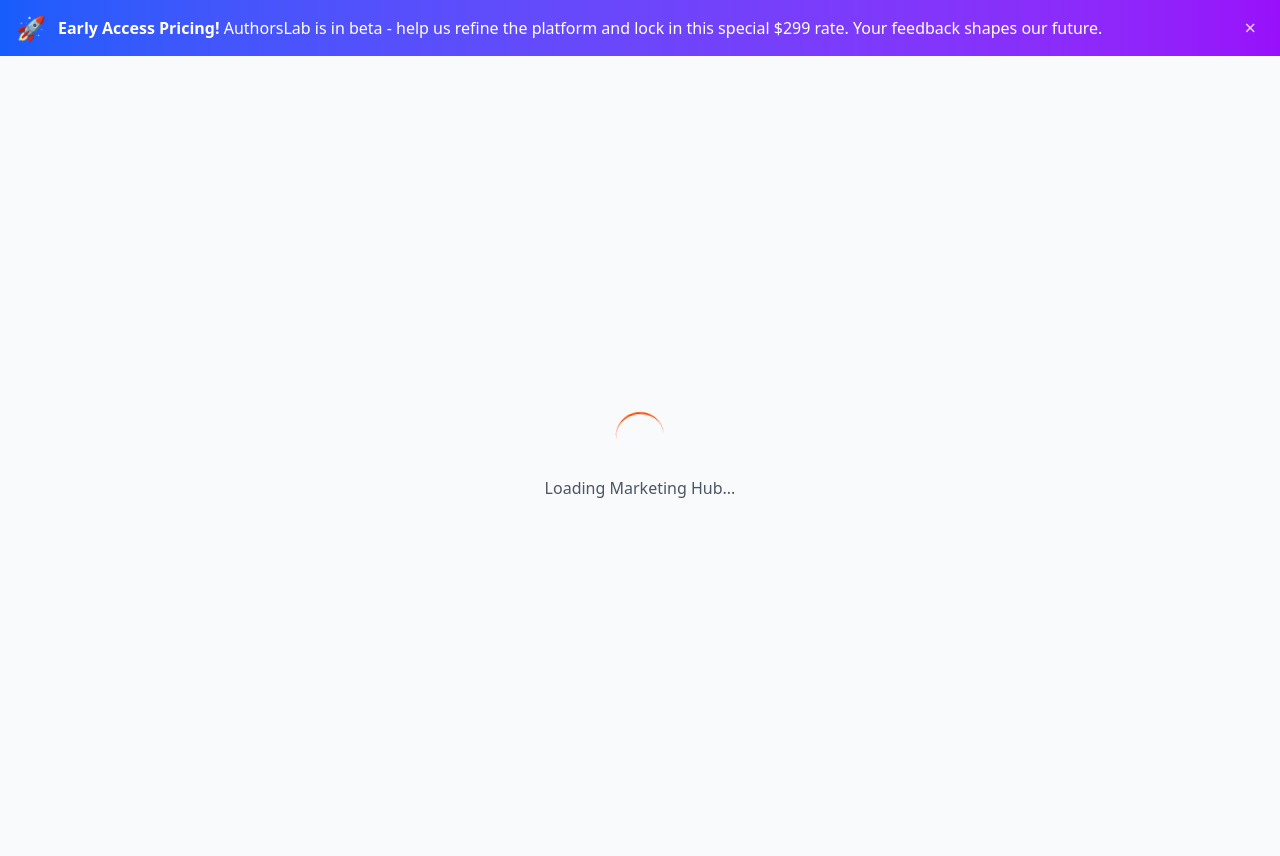
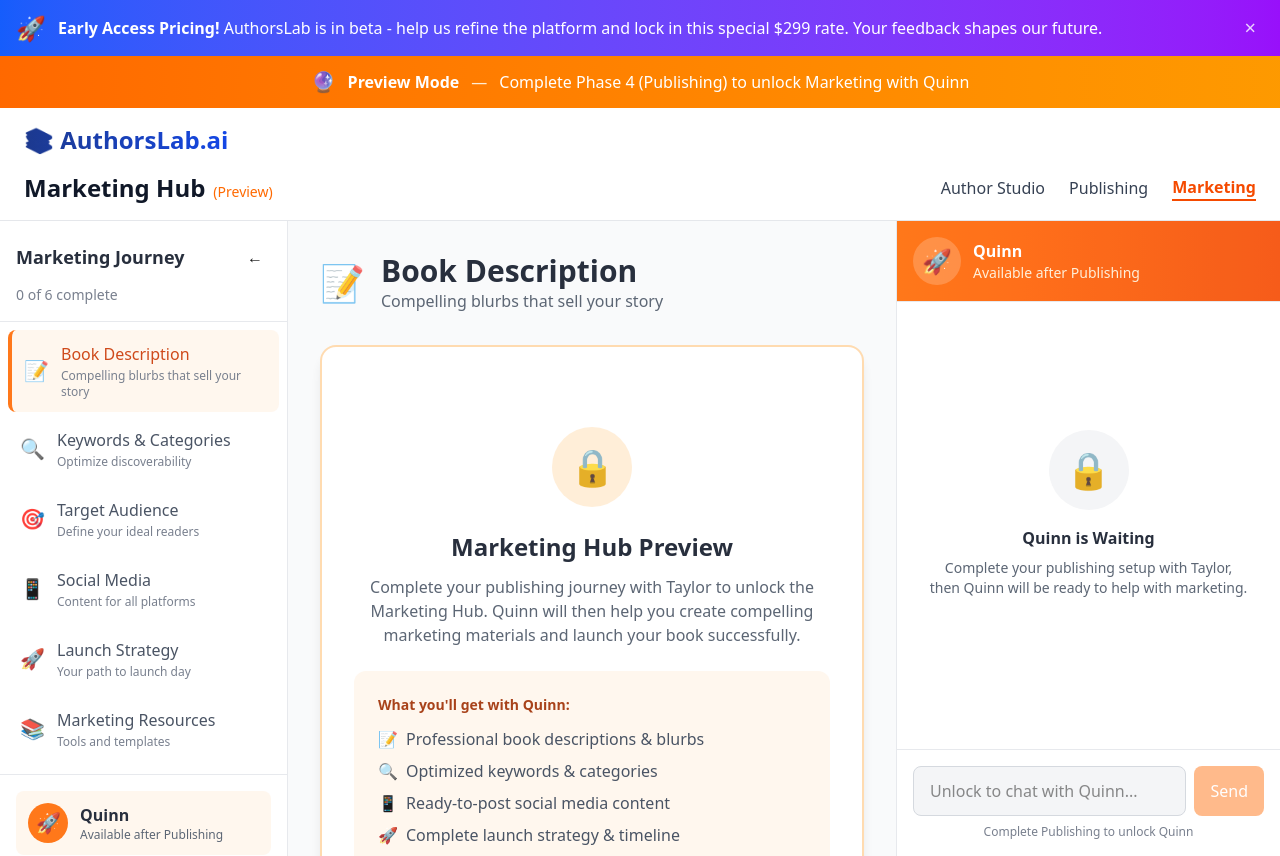
Before and after one commit to SpikeIreland/authorslab-app, a Next.js app: page /marketing-hub in a window 1280 px wide. Before the commit this address had no page. Built offline with nearby package versions, Linux system fonts and the light colour scheme.

Commit message:
Add preview mode to Marketing Hub - allow viewing without Phase 5 access

```diff
--- a/src/app/marketing-hub/page.tsx
+++ b/src/app/marketing-hub/page.tsx
@@ -87,20 +87,23 @@
   const searchParams = useSearchParams()
   const manuscriptId = searchParams.get('manuscriptId')
 
-  const [hasAccess, setHasAccess] = useState(false)
-  const [isChecking, setIsChecking] = useState(true)
+  const [isLoading, setIsLoading] = useState(true)
   const [manuscript, setManuscript] = useState<Manuscript | null>(null)
   const [marketingProgress, setMarketingProgress] = useState<MarketingProgress | null>(null)
   const [activeSection, setActiveSection] = useState<MarketingSectionId>('blurb')
   const [isSidebarCollapsed, setIsSidebarCollapsed] = useState(false)
   const [authorFirstName, setAuthorFirstName] = useState('')
 
+  // ✅ NEW: Preview mode state
+  const [isPreviewMode, setIsPreviewMode] = useState(true)
+
   // Check access and load data
   useEffect(() => {
     async function checkAccess() {
       if (!manuscriptId) {
-        console.log('❌ No manuscriptId - redirecting to author-studio')
-        router.push('/author-studio')
+        // No manuscript - show generic preview
+        setIsLoading(false)
+        setIsPreviewMode(true)
         return
       }
 
@@ -109,34 +112,34 @@
       // Get current user
       const { data: { user } } = await supabase.auth.getUser()
       if (!user) {
-        console.log('❌ No user - redirecting to login')
-        router.push('/login')
+        // Not logged in - show preview mode
+        setIsLoading(false)
+        setIsPreviewMode(true)
         return
       }
 
-      // Check if user has access to Phase 5 (Marketing)
-      const { hasPhaseAccess } = await import('@/lib/accessControl')
-      const hasAccess = await hasPhaseAccess(user.id, 5)
+      // ✅ Check if admin or beta tester (full access)
+      const { data: profile } = await supabase
+        .from('author_profiles')
+        .select('role, is_beta_tester, first_name')
+        .eq('user_id', user.id)
+        .single()
 
-      if (!hasAccess) {
-        console.log('❌ No Phase 5 access - redirecting to phase-complete')
-        router.push(`/phase-complete?manuscriptId=${manuscriptId}`)
-        return
-      }
+      const hasFullAccess = profile?.role === 'admin' || profile?.is_beta_tester === true
+      setAuthorFirstName(profile?.first_name || '')
 
-      // Check Phase 5 is active for this manuscript
+      // Check Phase 5 status
       const { data: phase5 } = await supabase
         .from('editing_phases')
         .select('phase_status')
         .eq('manuscript_id', manuscriptId)
         .eq('phase_number', 5)
-        .single()
+        .maybeSingle()
 
-      if (phase5?.phase_status !== 'active') {
-        console.log('❌ Phase 5 not active - redirecting to phase-complete')
-        router.push(`/phase-complete?manuscriptId=${manuscriptId}`)
-        return
-      }
+      const phaseActive = phase5?.phase_status === 'active'
+
+      // ✅ Set preview mode based on access
+      setIsPreviewMode(!phaseActive && !hasFullAccess)
 
       // Load manuscript
       const { data: manuscriptData } = await supabase
@@ -150,22 +153,28 @@
         const authorProfile = Array.isArray(manuscriptData.author_profiles)
           ? manuscriptData.author_profiles[0]
           : manuscriptData.author_profiles
+        if (!authorFirstName) {
           setAuthorFirstName(authorProfile?.first_name || '')
+        }
       }
 
       // Load marketing progress (if table exists)
+      try {
         const { data: progressData } = await supabase
           .from('marketing_progress')
           .select('*')
           .eq('manuscript_id', manuscriptId)
-        .single()
+          .maybeSingle()
 
         if (progressData) {
           setMarketingProgress(progressData)
         }
+      } catch (error) {
+        // Table may not exist yet - that's ok
+        console.log('Marketing progress table not available yet')
+      }
 
-      setHasAccess(true)
-      setIsChecking(false)
+      setIsLoading(false)
     }
 
     checkAccess()
@@ -173,7 +182,7 @@
 
   // Subscribe to marketing progress updates
   useEffect(() => {
-    if (!manuscriptId) return
+    if (!manuscriptId || isPreviewMode) return
 
     const supabase = createClient()
 
@@ -197,7 +206,7 @@
     return () => {
       supabase.removeChannel(channel)
     }
-  }, [manuscriptId])
+  }, [manuscriptId, isPreviewMode])
 
   // Define marketing sections
   const marketingSections: MarketingSection[] = [
@@ -217,65 +226,66 @@
       id: 'keywords',
       title: 'Keywords & Categories',
       icon: '🔍',
-      description: 'Help readers discover your book',
+      description: 'Optimize discoverability',
       isComplete: marketingProgress?.keywords_completed || false,
       items: [
-        { id: 'amazon-keywords', title: 'Amazon Keywords (7)', isComplete: (marketingProgress?.keywords?.length || 0) >= 7 },
-        { id: 'categories', title: 'BISAC Categories', isComplete: (marketingProgress?.categories?.length || 0) > 0 },
+        { id: 'keywords', title: 'Amazon Keywords (7)', isComplete: !!marketingProgress?.keywords?.length },
+        { id: 'categories', title: 'BISAC Categories', isComplete: !!marketingProgress?.categories?.length },
       ]
     },
     {
       id: 'audience',
       title: 'Target Audience',
       icon: '🎯',
-      description: 'Define your ideal reader',
-      isComplete: !!marketingProgress?.assessment_answers?.target_reader,
+      description: 'Define your ideal readers',
+      isComplete: marketingProgress?.author_bio_completed || false,
       items: [
-        { id: 'reader-profile', title: 'Reader Profile', isComplete: !!marketingProgress?.assessment_answers?.target_reader },
-        { id: 'comp-titles', title: 'Comp Titles', isComplete: false },
+        { id: 'reader-profile', title: 'Reader Profile', isComplete: false },
+        { id: 'comp-titles', title: 'Comparable Titles', isComplete: false },
+        { id: 'author-bio', title: 'Author Bio', isComplete: !!marketingProgress?.author_bio_short },
       ]
     },
     {
       id: 'social-media',
-      title: 'Social Media Content',
+      title: 'Social Media',
       icon: '📱',
-      description: 'Ready-to-post content for all platforms',
+      description: 'Content for all platforms',
       isComplete: marketingProgress?.social_completed || false,
       items: [
-        { id: 'twitter', title: 'Twitter/X Posts', isComplete: false },
-        { id: 'instagram', title: 'Instagram Captions', isComplete: false },
-        { id: 'facebook', title: 'Facebook Posts', isComplete: false },
-        { id: 'calendar', title: 'Content Calendar', isComplete: false },
+        { id: 'posts', title: 'Post Templates', isComplete: !!marketingProgress?.social_media_posts },
+        { id: 'calendar', title: 'Content Calendar', isComplete: !!marketingProgress?.content_calendar },
+        { id: 'graphics', title: 'Graphics Kit', isComplete: false },
       ]
     },
     {
       id: 'launch-plan',
       title: 'Launch Strategy',
       icon: '🚀',
-      description: 'Your roadmap to a successful launch',
+      description: 'Your path to launch day',
       isComplete: marketingProgress?.launch_completed || false,
       items: [
-        { id: 'timeline', title: 'Launch Timeline', isComplete: false },
-        { id: 'pre-launch', title: 'Pre-Launch Checklist', isComplete: false },
-        { id: 'launch-week', title: 'Launch Week Plan', isComplete: false },
-        { id: 'post-launch', title: 'Post-Launch Strategy', isComplete: false },
+        { id: 'timeline', title: 'Launch Timeline', isComplete: !!marketingProgress?.launch_timeline },
+        { id: 'checklist', title: 'Launch Checklist', isComplete: !!marketingProgress?.launch_checklist },
+        { id: 'email', title: 'Email Sequences', isComplete: false },
       ]
     },
     {
       id: 'resources',
       title: 'Marketing Resources',
       icon: '📚',
-      description: 'Templates and guides',
+      description: 'Tools and templates',
       isComplete: false,
       items: [
-        { id: 'email-templates', title: 'Email Templates', isComplete: false },
-        { id: 'review-requests', title: 'Review Request Templates', isComplete: false },
-        { id: 'media-kit', title: 'Author Media Kit', isComplete: false },
+        { id: 'press-kit', title: 'Press Kit', isComplete: false },
+        { id: 'media-assets', title: 'Media Assets', isComplete: false },
+        { id: 'promo-plan', title: 'Promo Strategy', isComplete: false },
       ]
     },
   ]
 
-  if (isChecking) {
+  const currentSection = marketingSections.find(s => s.id === activeSection)
+
+  if (isLoading) {
     return (
       <div className="min-h-screen bg-gray-50 flex items-center justify-center">
         <div className="text-center">
@@ -286,15 +296,28 @@
     )
   }
 
-  if (!hasAccess || !manuscript) {
-    return null
-  }
-
-  // Get current section data
-  const currentSection = marketingSections.find(s => s.id === activeSection)
-
   return (
     <div className="flex flex-col h-screen bg-gray-50">
+      {/* ✅ Preview Mode Banner */}
+      {isPreviewMode && (
+        <div className="bg-gradient-to-r from-orange-500 to-amber-500 text-white py-3 px-6 text-center">
+          <div className="flex items-center justify-center gap-3 flex-wrap">
+            <span className="text-xl">🔮</span>
+            <span className="font-semibold">Preview Mode</span>
+            <span className="text-orange-100 hidden sm:inline">—</span>
+            <span className="hidden sm:inline">Complete Phase 4 (Publishing) to unlock Marketing with Quinn</span>
+            {manuscriptId && (
+              <Link
+                href={`/publishing-hub?manuscriptId=${manuscriptId}`}
+                className="ml-4 px-4 py-1 bg-white text-orange-600 rounded-full text-sm font-bold hover:bg-orange-50 transition-colors"
+              >
+                Return to Publishing →
+              </Link>
+            )}
+          </div>
+        </div>
+      )}
+
       {/* Header */}
       <header className="bg-white border-b border-gray-200 sticky top-0 z-50">
         <div className="px-6 py-4">
@@ -303,7 +326,7 @@
               📚 AuthorsLab.ai
             </Link>
             <div className="flex items-center gap-4">
-              {marketingProgress?.plan_pdf_url && (
+              {marketingProgress?.plan_pdf_url && !isPreviewMode && (
                 <button
                   onClick={() => window.open(marketingProgress.plan_pdf_url!, '_blank')}
                   className="px-4 py-2 bg-orange-600 text-white text-sm rounded-lg hover:bg-orange-700 transition-colors flex items-center gap-2 shadow-sm"
@@ -319,7 +342,11 @@
           <div className="flex items-center justify-between">
             <div className="flex items-center gap-4">
               <div>
-                <h1 className="text-2xl font-bold text-gray-900">{manuscript.title}</h1>
+                <h1 className="text-2xl font-bold text-gray-900">
+                  {manuscript?.title || 'Marketing Hub'}
+                  {isPreviewMode && <span className="text-sm font-normal text-orange-500 ml-2">(Preview)</span>}
+                </h1>
+                {manuscript && (
                   <div className="flex items-center gap-4 text-sm text-gray-600 mt-1">
                     <span>{manuscript.genre}</span>
                     <span className="text-gray-400">•</span>
@@ -327,25 +354,26 @@
                     <span className="text-gray-400">•</span>
                     <span>{manuscript.total_chapters} chapters</span>
                   </div>
+                )}
               </div>
             </div>
 
-            {/* Phase Navigation - All links include manuscriptId */}
+            {/* Phase Navigation */}
             <nav className="flex items-center gap-6">
               <Link
-                href={`/author-studio?manuscriptId=${manuscriptId}&phase=3`}
+                href={manuscriptId ? `/author-studio?manuscriptId=${manuscriptId}&phase=3` : '/author-studio'}
                 className="text-gray-700 hover:text-blue-900 font-medium transition-colors"
               >
                 Author Studio
               </Link>
               <Link
-                href={`/publishing-hub?manuscriptId=${manuscriptId}`}
+                href={manuscriptId ? `/publishing-hub?manuscriptId=${manuscriptId}` : '/publishing-hub'}
                 className="text-gray-700 hover:text-blue-900 font-medium transition-colors"
               >
                 Publishing
               </Link>
               <Link
-                href={`/marketing-hub?manuscriptId=${manuscriptId}`}
+                href={manuscriptId ? `/marketing-hub?manuscriptId=${manuscriptId}` : '/marketing-hub'}
                 className="text-orange-600 font-semibold border-b-2 border-orange-600"
               >
                 Marketing
@@ -356,7 +384,7 @@
       </header>
 
       {/* Main Layout */}
-      <div className="flex-1 flex overflow-hidden">
+      <div className={`flex-1 flex overflow-hidden ${isPreviewMode ? 'opacity-90' : ''}`}>
         {/* LEFT: Marketing Journey Navigation */}
         <div className={`${isSidebarCollapsed ? 'w-16' : 'w-72'} bg-white border-r border-gray-200 flex flex-col transition-all overflow-y-auto`}>
           <div className="p-4 border-b border-gray-200">
@@ -384,11 +412,12 @@
             {marketingSections.map((section) => (
               <button
                 key={section.id}
-                onClick={() => setActiveSection(section.id)}
+                onClick={() => !isPreviewMode && setActiveSection(section.id)}
+                disabled={isPreviewMode}
                 className={`w-full text-left p-3 rounded-lg mb-1 transition-colors ${activeSection === section.id
                   ? 'bg-orange-50 border-l-4 border-orange-500'
                   : 'hover:bg-gray-50'
-                  }`}
+                  } ${isPreviewMode ? 'cursor-default' : 'cursor-pointer'}`}
               >
                 <div className="flex items-center gap-3">
                   <span className="text-xl">{section.icon}</span>
@@ -420,7 +449,9 @@
                 </div>
                 <div>
                   <p className="font-semibold text-gray-900">Quinn</p>
-                  <p className="text-xs text-gray-600">Ready to strategize</p>
+                  <p className="text-xs text-gray-600">
+                    {isPreviewMode ? 'Available after Publishing' : 'Ready to strategize'}
+                  </p>
                 </div>
               </div>
             </div>
@@ -440,8 +471,57 @@
             </div>
           </div>
 
-          {/* Placeholder Content - Will be replaced with actual components */}
+          {/* Content Area */}
           <div className="bg-white rounded-2xl p-8 shadow-lg border-2 border-orange-200">
+            {isPreviewMode ? (
+              // ✅ Preview Mode Content
+              <div className="text-center py-12">
+                <div className="w-20 h-20 bg-orange-100 rounded-full flex items-center justify-center text-4xl mx-auto mb-6">
+                  🔒
+                </div>
+                <h3 className="text-2xl font-bold text-gray-900 mb-3">
+                  Marketing Hub Preview
+                </h3>
+                <p className="text-gray-600 max-w-md mx-auto mb-6">
+                  Complete your publishing journey with Taylor to unlock the Marketing Hub.
+                  Quinn will then help you create compelling marketing materials and launch your book successfully.
+                </p>
+
+                {/* What's included preview */}
+                <div className="max-w-lg mx-auto text-left bg-orange-50 rounded-xl p-6 mb-6">
+                  <p className="text-sm font-semibold text-orange-800 mb-3">What you&apos;ll get with Quinn:</p>
+                  <ul className="space-y-2">
+                    <li className="flex items-center gap-2 text-gray-700">
+                      <span className="text-orange-500">📝</span> Professional book descriptions & blurbs
+                    </li>
+                    <li className="flex items-center gap-2 text-gray-700">
+                      <span className="text-orange-500">🔍</span> Optimized keywords & categories
+                    </li>
+                    <li className="flex items-center gap-2 text-gray-700">
+                      <span className="text-orange-500">📱</span> Ready-to-post social media content
+                    </li>
+                    <li className="flex items-center gap-2 text-gray-700">
+                      <span className="text-orange-500">🚀</span> Complete launch strategy & timeline
+                    </li>
+                    <li className="flex items-center gap-2 text-gray-700">
+                      <span className="text-orange-500">✉️</span> Email campaign templates
+                    </li>
+                  </ul>
+                </div>
+
+                {manuscriptId && (
+                  <Link
+                    href={`/publishing-hub?manuscriptId=${manuscriptId}`}
+                    className="inline-flex items-center gap-2 px-6 py-3 bg-teal-600 text-white rounded-xl font-bold hover:bg-teal-700 transition-all"
+                  >
+                    <span>📚</span>
+                    <span>Continue with Publishing</span>
+                    <span>→</span>
+                  </Link>
+                )}
+              </div>
+            ) : (
+              // Active Mode - Placeholder Content
               <div className="text-center py-12">
                 <div className="w-20 h-20 bg-orange-100 rounded-full flex items-center justify-center text-4xl mx-auto mb-6">
                   🏗️
@@ -466,10 +546,11 @@
                   </ul>
                 </div>
               </div>
+            )}
           </div>
 
-          {/* Assessment CTA (if not completed) */}
-          {!marketingProgress?.assessment_completed && (
+          {/* Assessment CTA (if not completed and not in preview mode) */}
+          {!isPreviewMode && !marketingProgress?.assessment_completed && (
             <div className="mt-8 bg-gradient-to-r from-orange-500 to-orange-600 rounded-2xl p-8 text-white">
               <div className="flex items-center gap-6">
                 <div className="w-16 h-16 bg-white/20 rounded-xl flex items-center justify-center text-3xl">
@@ -489,7 +570,7 @@
           )}
         </div>
 
-        {/* RIGHT: Quinn Chat Panel (Placeholder) */}
+        {/* RIGHT: Quinn Chat Panel */}
         <div className="w-96 bg-white border-l border-gray-200 flex flex-col">
           {/* Chat Header */}
           <div className="p-4 border-b border-gray-200 bg-gradient-to-r from-orange-500 to-orange-600">
@@ -499,13 +580,37 @@
               </div>
               <div className="text-white">
                 <h3 className="font-bold">Quinn</h3>
-                <p className="text-sm text-orange-100">The Creative Strategist</p>
+                <p className="text-sm text-orange-100">
+                  {isPreviewMode ? 'Available after Publishing' : 'The Creative Strategist'}
+                </p>
               </div>
             </div>
           </div>
 
-          {/* Chat Placeholder */}
+          {/* Chat Content */}
           <div className="flex-1 p-6 flex flex-col items-center justify-center text-center">
+            {isPreviewMode ? (
+              // Preview Mode Chat
+              <>
+                <div className="w-20 h-20 bg-gray-100 rounded-full flex items-center justify-center text-4xl mb-4">
+                  🔒
+                </div>
+                <h4 className="font-bold text-gray-900 mb-2">Quinn is Waiting</h4>
+                <p className="text-gray-600 text-sm mb-6 max-w-xs">
+                  Complete your publishing setup with Taylor, then Quinn will be ready to help with marketing.
+                </p>
+                {manuscriptId && (
+                  <Link
+                    href={`/publishing-hub?manuscriptId=${manuscriptId}`}
+                    className="px-4 py-2 bg-teal-600 text-white rounded-lg text-sm font-semibold hover:bg-teal-700 transition-colors"
+                  >
+                    Continue Publishing →
+                  </Link>
+                )}
+              </>
+            ) : (
+              // Active Mode Chat Placeholder
+              <>
                 <div className="w-20 h-20 bg-orange-100 rounded-full flex items-center justify-center text-4xl mb-4">
                   💬
                 </div>
@@ -526,27 +631,31 @@
                     🚀 &quot;Create a launch timeline for me&quot;
                   </button>
                 </div>
+              </>
+            )}
           </div>
 
-          {/* Chat Input Placeholder */}
+          {/* Chat Input */}
           <div className="p-4 border-t border-gray-200">
             <div className="flex gap-2">
               <input
                 type="text"
-                placeholder="Ask Quinn about marketing..."
-                className="flex-1 px-4 py-3 border border-gray-300 rounded-lg focus:outline-none focus:ring-2 focus:ring-orange-500 focus:border-transparent"
-                disabled
+                placeholder={isPreviewMode ? "Unlock to chat with Quinn..." : "Ask Quinn about marketing..."}
+                className="flex-1 px-4 py-3 border border-gray-300 rounded-lg focus:outline-none focus:ring-2 focus:ring-orange-500 focus:border-transparent disabled:bg-gray-100"
+                disabled={isPreviewMode}
               />
               <button
-                className="px-4 py-3 bg-orange-500 text-white rounded-lg hover:bg-orange-600 transition-colors disabled:opacity-50"
-                disabled
+                className="px-4 py-3 bg-orange-500 text-white rounded-lg hover:bg-orange-600 transition-colors disabled:opacity-50 disabled:cursor-not-allowed"
+                disabled={isPreviewMode}
               >
                 Send
               </button>
             </div>
+            {isPreviewMode && (
               <p className="text-xs text-gray-500 mt-2 text-center">
-              Chat functionality coming soon
+                Complete Publishing to unlock Quinn
               </p>
+            )}
           </div>
         </div>
       </div>
```
Lines whose indentation alone changed are shown as unchanged.
